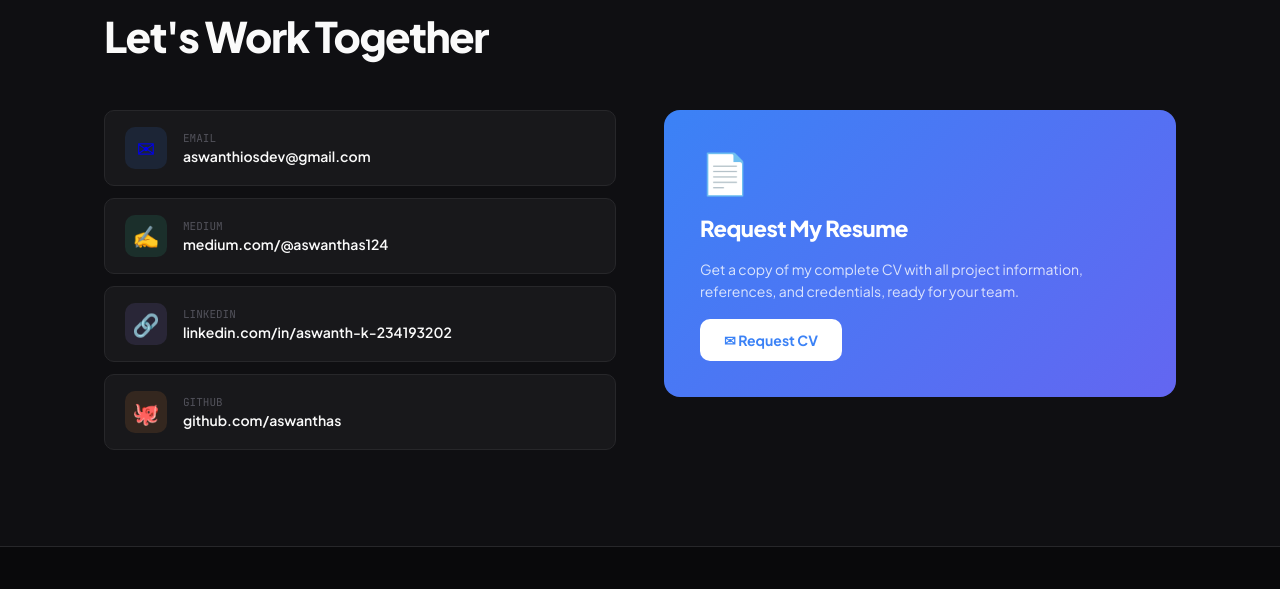
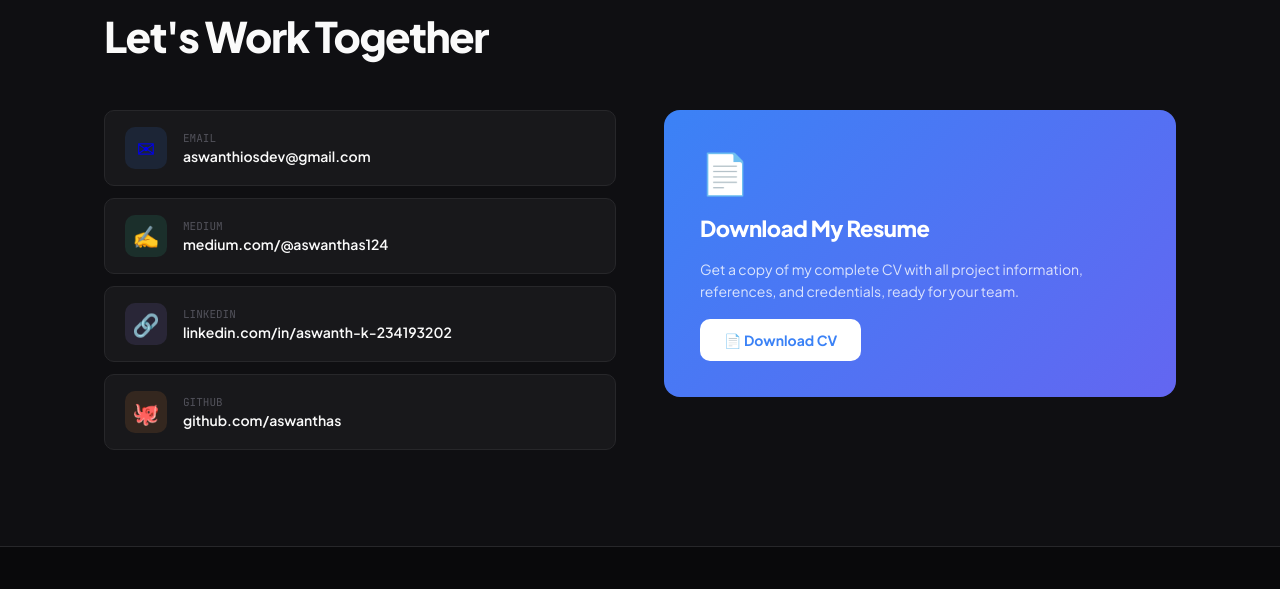
Before and after one commit to aswanthas/Portfolio, a website: page index.html in a window 1280 px wide. Shown: the part 4007-4596 px from the top of the page. Drawn offline with Linux system fonts and the light colour scheme.

Commit message:
Added CV for download option.

```diff
--- a/index.html
+++ b/index.html
@@ -26,7 +26,7 @@
       <a href="#proj-section">Projects</a>
       <a href="#contact-section">Contact</a>
     </div>
-    <a href="mailto:aswanthiosdev@gmail.com?subject=Resume Request" class="nav-dl">Download CV</a>
+    <a href="public/Aswanth_Resume.pdf" class="nav-dl" download="Aswanth_Resume.pdf">Download CV</a>
   </nav>
 
   <!-- HERO / ABOUT -->
@@ -42,7 +42,7 @@
           intuitive mobile experiences using Swift and SwiftUI — based in Dubai, UAE.</p>
         <div class="hero-actions">
           <a href="#contact-section" class="btn-primary">✉ Get in Touch</a>
-          <a href="mailto:aswanthiosdev@gmail.com?subject=Resume Request" class="btn-secondary">Download CV</a>
+          <a href="public/Aswanth_Resume.pdf" class="btn-secondary" download="Aswanth_Resume.pdf">Download CV</a>
         </div>
         <div class="hero-stats">
           <div class="stat">
@@ -349,10 +349,10 @@
         <div class="reveal">
           <div class="dl-card">
             <div style="font-size:40px;">📄</div>
-            <h3>Request My Resume</h3>
+            <h3>Download My Resume</h3>
             <p>Get a copy of my complete CV with all project information, references, and credentials, ready for your
               team.</p>
-            <a href="mailto:aswanthiosdev@gmail.com?subject=Resume Request" class="dl-btn">✉ Request CV</a>
+            <a href="public/Aswanth_Resume.pdf" class="dl-btn" download="Aswanth_Resume.pdf">📄 Download CV</a>
           </div>
         </div>
       </div>
```
Also changed, not shown: 1 other file.
